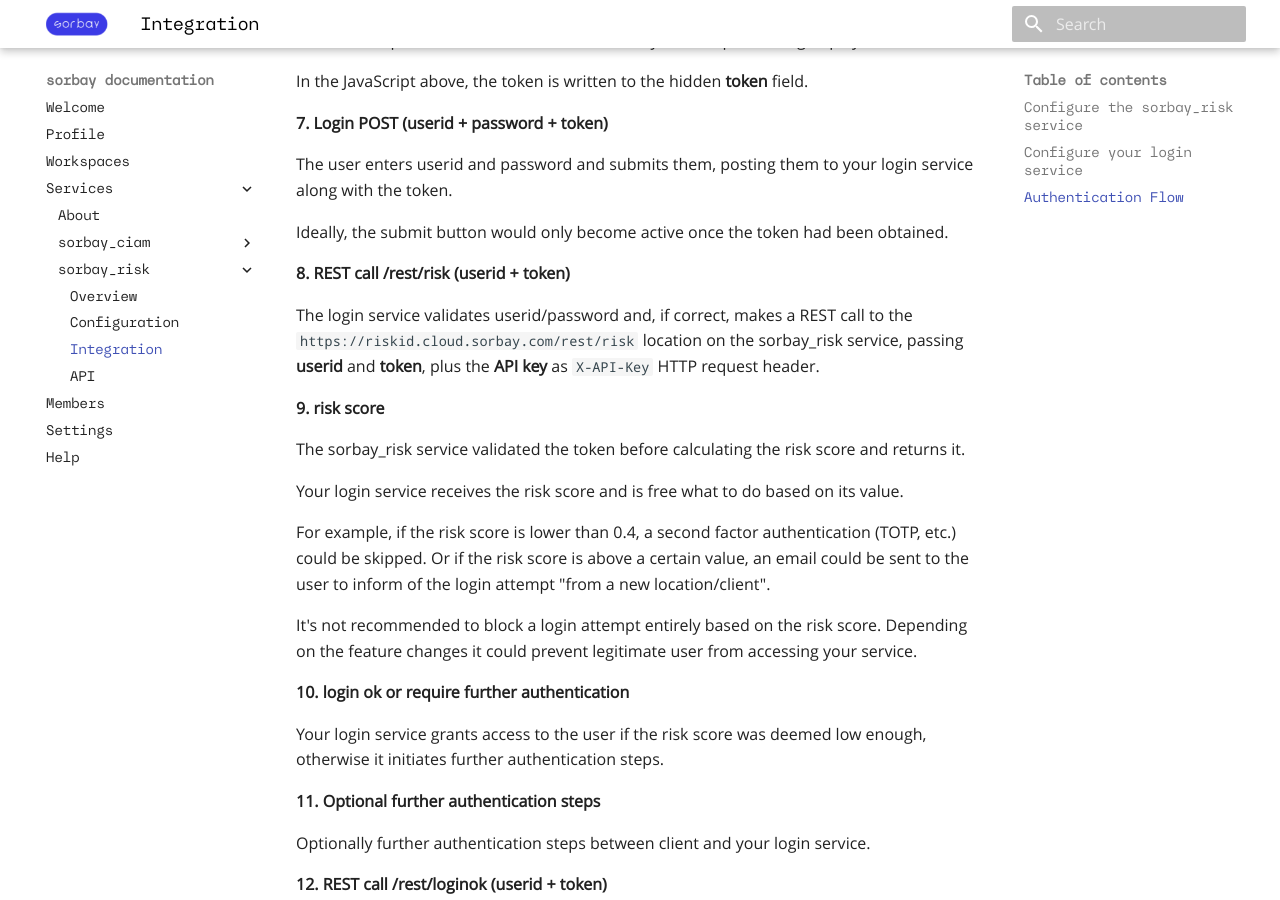
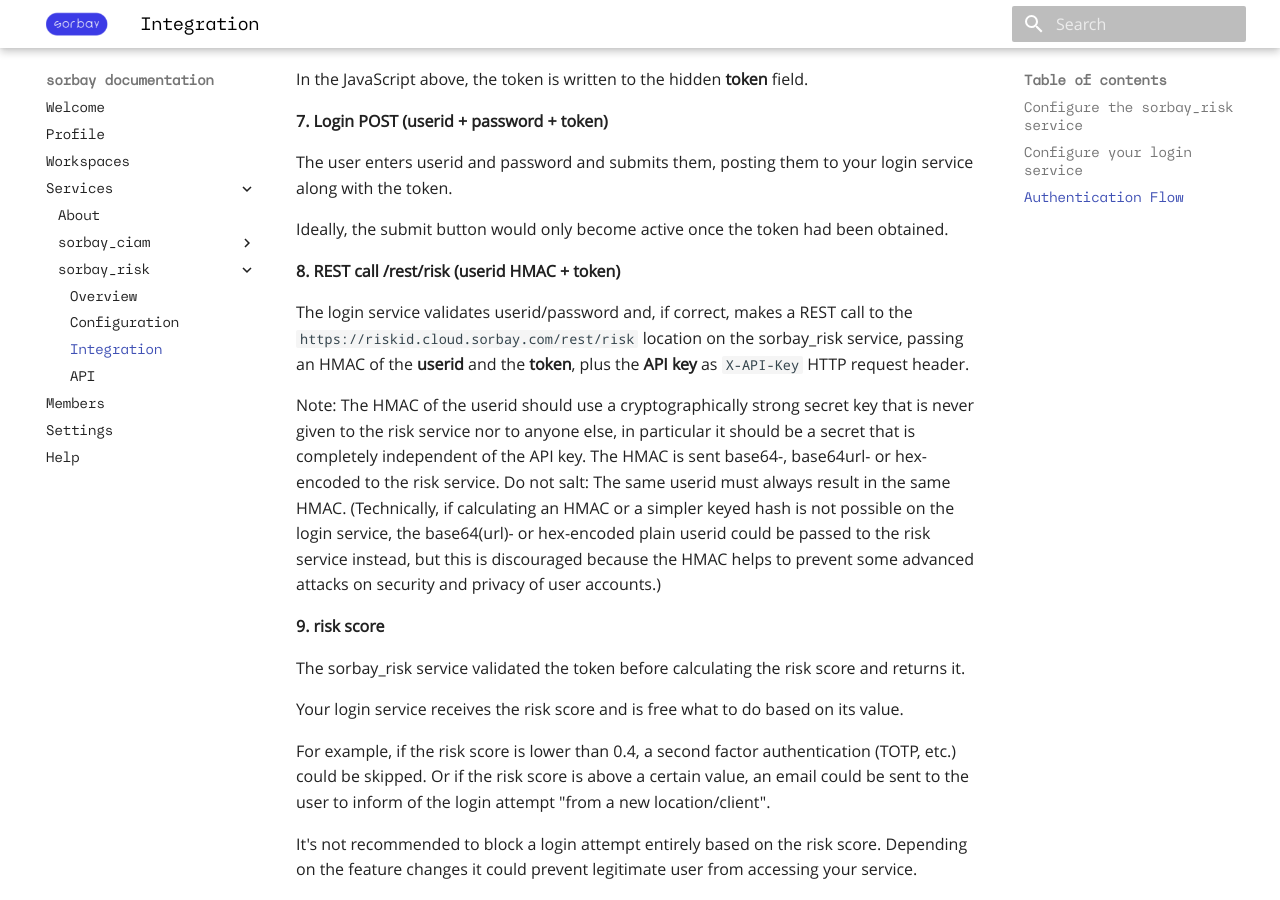
Before and after one commit to sorbay/sorbay-documentation, an MkDocs documentation site: the page built from docs/en/sorbay_risk_integration.md, in a window 1280 px wide and 900 px high, scrolled down 3074 px. Built offline with MkDocs 1.6.1 and Material for MkDocs 9.7.7, drawn with Linux system fonts in a browser that asks for light colours.

Commit message:
Task #251226 documented switch to HMAC of userid

````diff
--- a/docs/en/sorbay_risk_integration.md
+++ b/docs/en/sorbay_risk_integration.md
@@ -49,11 +49,11 @@
 client ->> risk: js opens WebSocket at /token
 risk -->> client: token via websocket (opaque)
 client ->> login: Login POST<br>(userid + password + token)
-login ->> risk: REST call /rest/risk<br>(userid + token)
+login ->> risk: REST call /rest/risk<br>(userid HMAC + token)
 risk -->> login: risk score
 login -->> client : login ok or require<br>further authentication
 login --> client : (opt. further authentication)
-login ->> risk: REST call /rest/loginok<br>(userid + token)
+login ->> risk: REST call /rest/loginok<br>(userid HMAC + token)
 risk -->> login: ok
 ```
 
@@ -113,10 +113,21 @@
 
 Ideally, the submit button would only become active once the token had been obtained.
 
-**8. REST call /rest/risk (userid + token)**
+**8. REST call /rest/risk (userid HMAC + token)**
 
 The login service validates userid/password and, if correct, makes a REST call to the `https://riskid.cloud.sorbay.com/rest/risk`
-location on the sorbay_risk service, passing **userid** and **token**, plus the **API key** as `X-API-Key` HTTP request header.
+location on the sorbay_risk service, passing an HMAC of the **userid** and the **token**, plus the **API key** as `X-API-Key` HTTP request header.
+
+Note: The HMAC of the userid should use a cryptographically strong secret key
+that is never given to the risk service nor to anyone else,
+in particular it should be a secret that is completely independent
+of the API key.
+The HMAC is sent base64-, base64url- or hex-encoded to the risk service.
+Do not salt: The same userid must always result in the same HMAC.
+(Technically, if calculating an HMAC or a simpler keyed hash is not possible
+on the login service, the base64(url)- or hex-encoded plain userid could be
+passed to the risk service instead, but this is discouraged because the HMAC
+helps to prevent some advanced attacks on security and privacy of user accounts.)
 
 **9. risk score**
 
````
